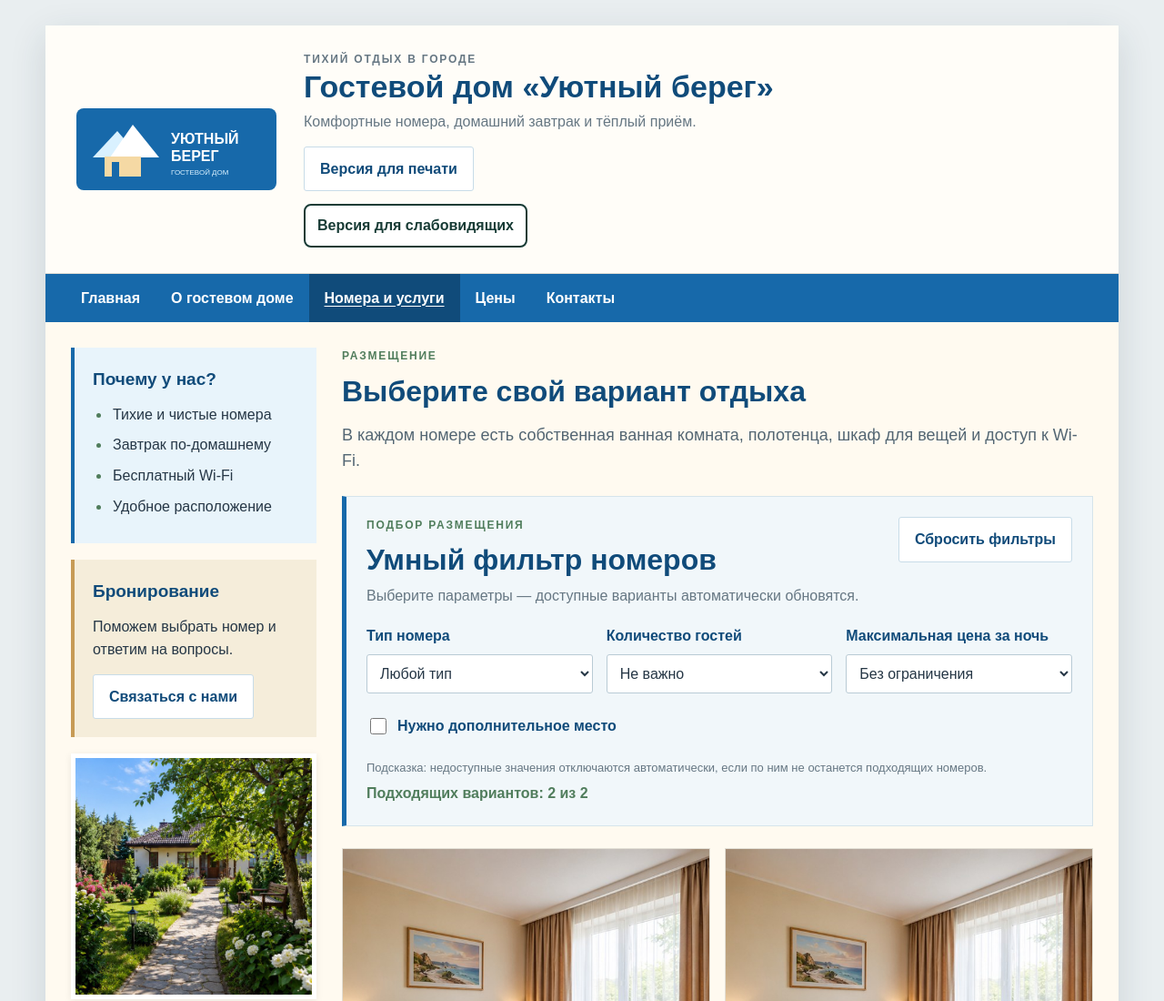
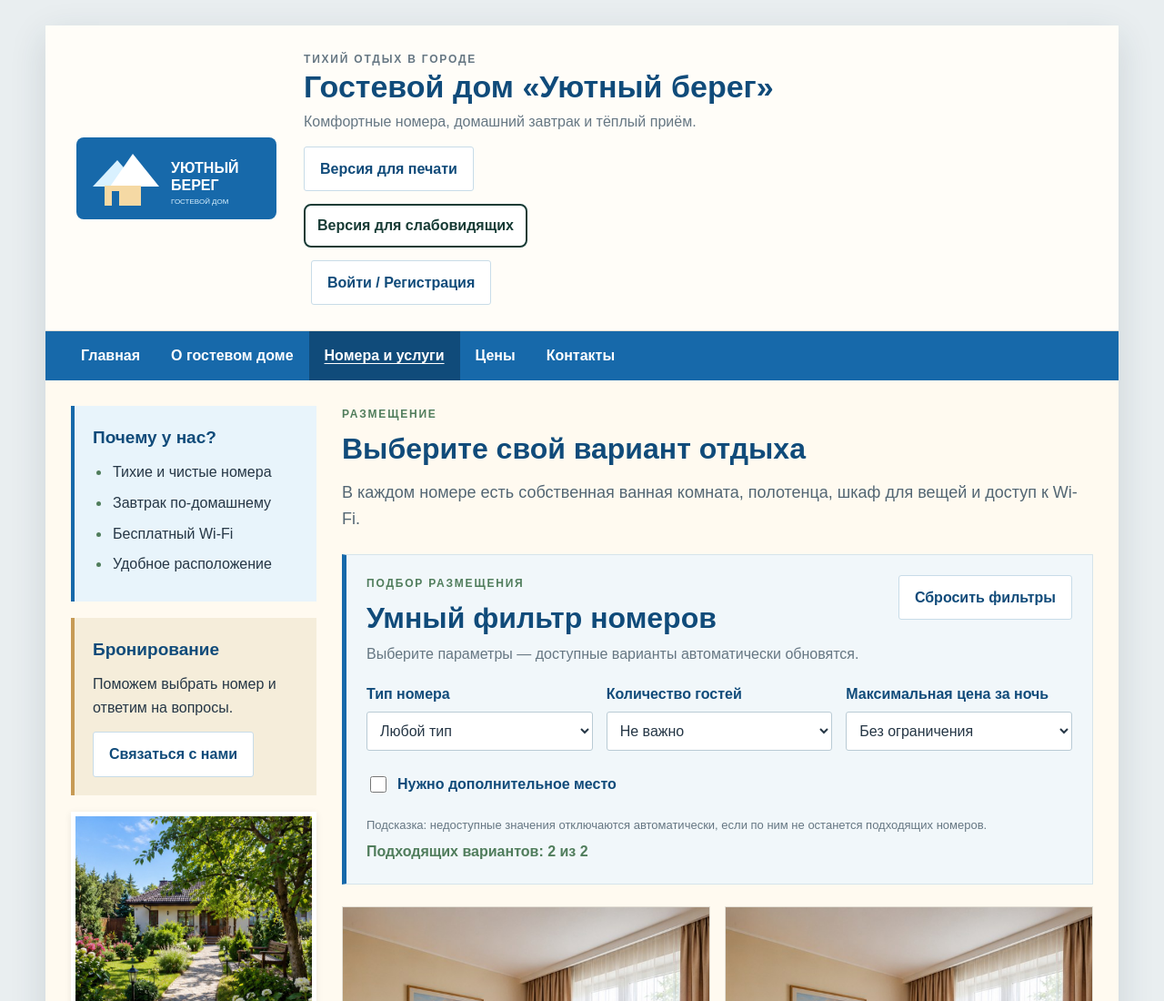
Before and after one commit to qasdfghj48132-alt/websitelab, a plain HTML site: page catalog.html in a window 1280 px wide. Shown: the top 1100 px of the page at 91% size. Drawn offline with Linux system fonts and the light colour scheme; no server answers.

Commit message:
Connect popup authentication on catalog.html

```diff
--- a/catalog.html
+++ b/catalog.html
@@ -7,6 +7,7 @@
 	<title>Номера и услуги — Уютный берег</title>
 	<link rel="stylesheet" href="styles.css">
 	<link rel="stylesheet" href="accessibility.css">
+	<link rel="stylesheet" href="auth.css">
 </head>
 <body>
 	<div class="page-shell">
@@ -117,5 +118,6 @@
 	<script src="js/site.js"></script>
 	<script src="js/smart-filter.js"></script>
 	<script src="js/accessibility.js"></script>
+	<script src="js/auth.js"></script>
 </body>
 </html>
```
